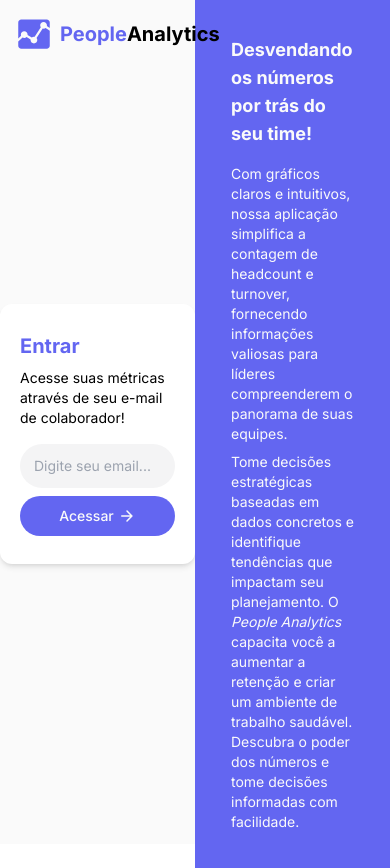
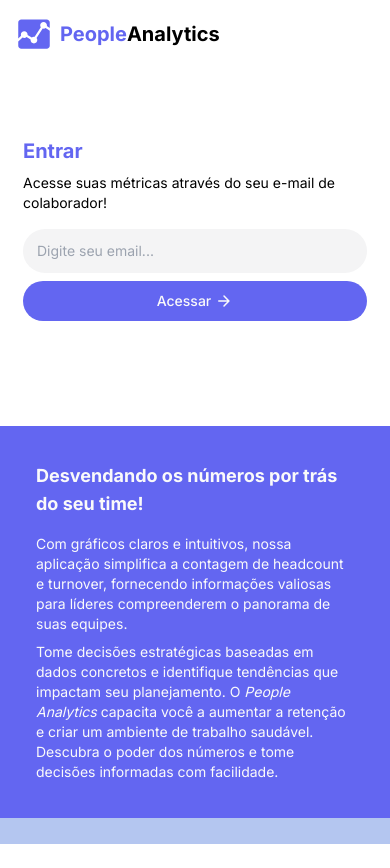
Before and after one commit to turevel/people-analytics, a React (Vite) app in the folder frontend/: page /login in a window 390 px wide. After the commit the page ends 844 px from the top, so only its background shows below. Built offline with nearby package versions, Linux system fonts and the light colour scheme.

Commit message:
feat: add responsiveness and adjust colors

```diff
--- a/frontend/src/components/LoginForm/LoginForm.tsx
+++ b/frontend/src/components/LoginForm/LoginForm.tsx
@@ -12,13 +12,14 @@ function LoginForm() {
 	};
 
 	return (
-		<div className="flex flex-col gap-2 max-w-sm px-5 py-7 shadow-md bg-white rounded-xl">
+		<div className="grid place-items-center pt-24 pb-16">
+			<div className="flex flex-col gap-2 max-w-sm px-5 py-7 bg-white rounded-xl sm:shadow">
 				<h2 className="text-indigo-500 font-bold text-xl">
 				Entrar
 				</h2>
 
 				<p className="text-sm mb-2">
-				Acesse suas métricas através de seu e-mail de colaborador!
+				Acesse suas métricas através do seu e-mail de colaborador!
 				</p>
 
 				<form
@@ -41,6 +42,7 @@ function LoginForm() {
 					</button>
 				</form>
 			</div>
+		</div>
 	);
 }
 
--- a/frontend/src/routes/Login/Login.tsx
+++ b/frontend/src/routes/Login/Login.tsx
@@ -4,7 +4,7 @@ import LoginTemplate from '@/components/LoginTemplate/LoginTemplate';
 
 function Login() {
 	return (
-		<main className="bg-zinc-50 page grid place-items-center grid-cols-2 relative">
+		<main className="bg-white sm:bg-zinc-50 page grid place-items-center grid-rows-2-2 relative sm:grid-cols-2">
 			<LoginLogo />
 			<LoginForm />
 			<LoginTemplate />
```
Lines whose indentation alone changed are shown as unchanged.
